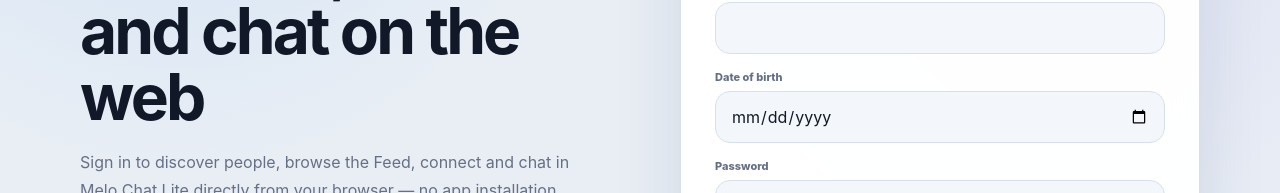
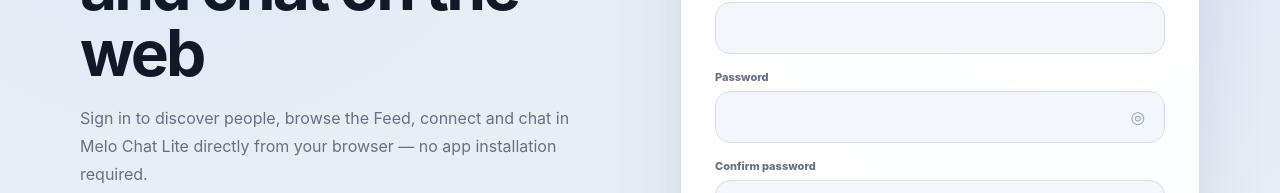
Before and after one commit to hacknuttakarn-lab/hacknuttakarn-lab-melochatlite, a Next.js app: page /register in a window 1280 px wide. Shown: the part 397-590 px from the top of the page. Built offline with nearby package versions, Linux system fonts and the light colour scheme; no server answers.

Commit message:
Update Error

```diff
--- a/app/register/page.tsx
+++ b/app/register/page.tsx
@@ -12,7 +12,6 @@
   const copy = authCopy[locale];
   const [email, setEmail] = useState('');
   const [password, setPassword] = useState('');
-  const [birthDate, setBirthDate] = useState('');
   const [confirmPassword, setConfirmPassword] = useState('');
   const [showPassword, setShowPassword] = useState(false);
   const [showConfirmPassword, setShowConfirmPassword] = useState(false);
@@ -22,31 +21,10 @@
   const [googleBusy, setGoogleBusy] = useState(false);
   const supabaseReady = isSupabaseConfigured();
 
-  const maxBirthDate = (() => {
-    const d = new Date();
-    d.setFullYear(d.getFullYear() - 20);
-    return `${d.getFullYear()}-${String(d.getMonth()+1).padStart(2,'0')}-${String(d.getDate()).padStart(2,'0')}`;
-  })();
-  const ageCopy = locale === 'th'
-    ? { label: 'วันเดือนปีเกิด', error: 'ผู้สมัครต้องมีอายุครบ 20 ปีบริบูรณ์ขึ้นไป' }
-    : locale === 'de'
-      ? { label: 'Geburtsdatum', error: 'Du musst mindestens 20 Jahre alt sein.' }
-      : { label: 'Date of birth', error: 'You must be at least 20 years old.' };
-  function isAtLeast20(value: string) {
-    if (!value) return false;
-    const birth = new Date(`${value}T00:00:00`);
-    if (Number.isNaN(birth.getTime())) return false;
-    const today = new Date();
-    const twentieth = new Date(birth.getFullYear()+20,birth.getMonth(),birth.getDate());
-    return twentieth <= today;
-  }
-
   async function signUpGoogle() {
     if (!supabaseReady || googleBusy) return;
     setError('');
     setSuccess('');
-    if (!isAtLeast20(birthDate)) { setError(ageCopy.error); return; }
-    sessionStorage.setItem('melo_pending_birth_date', birthDate);
     setGoogleBusy(true);
     const result = await signInWithGoogle(`${window.location.origin}/onboarding`);
     if (result.error) {
@@ -71,12 +49,10 @@
     setError('');
     setSuccess('');
     if (!supabaseReady) return;
-    if (!isAtLeast20(birthDate)) return setError(ageCopy.error);
     if (password.length < 6) return setError(copy.passwordTooShort);
     if (password !== confirmPassword) return setError(copy.passwordMismatch);
     setBusy(true);
-    sessionStorage.setItem('melo_pending_birth_date', birthDate);
-    const { error: signUpError } = await signUpWithPassword(email.trim(), password, `${window.location.origin}/onboarding`, { date_of_birth: birthDate });
+    const { error: signUpError } = await signUpWithPassword(email.trim(), password, `${window.location.origin}/onboarding`);
     setBusy(false);
     if (signUpError) return setError(signUpError || copy.registerFailed);
     setSuccess(copy.checkEmail);
@@ -94,7 +70,6 @@
         {error && <div className={styles.error}>{error}</div>}
         {success && <div className={styles.success}>{success}</div>}
         <div className={styles.field}><label htmlFor="email">{copy.email}</label><input id="email" type="email" autoComplete="email" value={email} onChange={(e) => setEmail(e.target.value)} required /></div>
-        <div className={styles.field}><label htmlFor="birthDate">{ageCopy.label}</label><input id="birthDate" type="date" max={maxBirthDate} value={birthDate} onChange={(e) => setBirthDate(e.target.value)} required /></div>
         <div className={styles.field}><label htmlFor="password">{copy.password}</label><div className={styles.passwordField}><input id="password" type={showPassword ? "text" : "password"} autoComplete="new-password" value={password} onChange={(e) => setPassword(e.target.value)} required minLength={6} /><button type="button" className={styles.passwordToggle} onClick={() => setShowPassword((value) => !value)} aria-label={showPassword ? "Hide password" : "Show password"} aria-pressed={showPassword}>{showPassword ? "◉" : "◎"}</button></div></div>
         <div className={styles.field}><label htmlFor="confirmPassword">{copy.confirmPassword}</label><div className={styles.passwordField}><input id="confirmPassword" type={showConfirmPassword ? "text" : "password"} autoComplete="new-password" value={confirmPassword} onChange={(e) => setConfirmPassword(e.target.value)} required minLength={6} /><button type="button" className={styles.passwordToggle} onClick={() => setShowConfirmPassword((value) => !value)} aria-label={showConfirmPassword ? "Hide password" : "Show password"} aria-pressed={showConfirmPassword}>{showConfirmPassword ? "◉" : "◎"}</button></div></div>
         <button className={styles.submit} type="submit" disabled={!supabaseReady || busy}>{busy ? copy.registering : copy.createAccount}</button>
```
